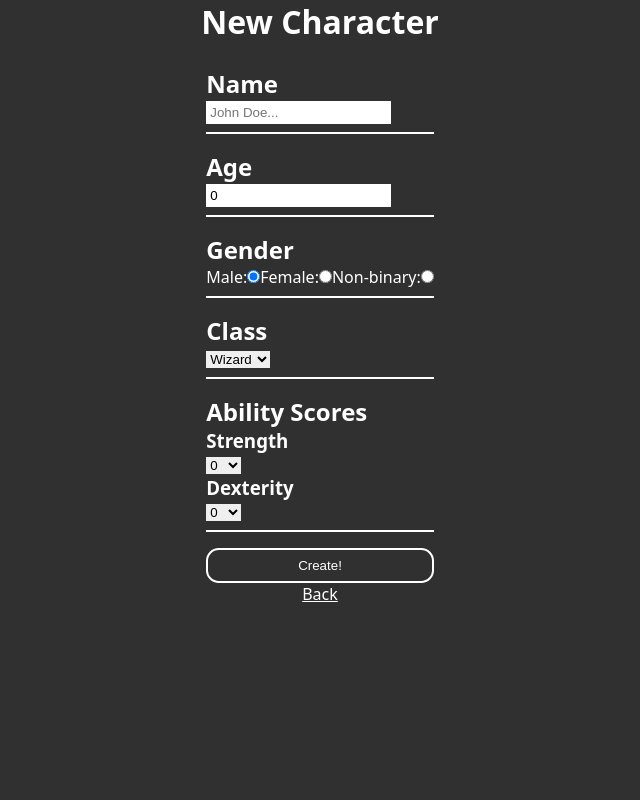
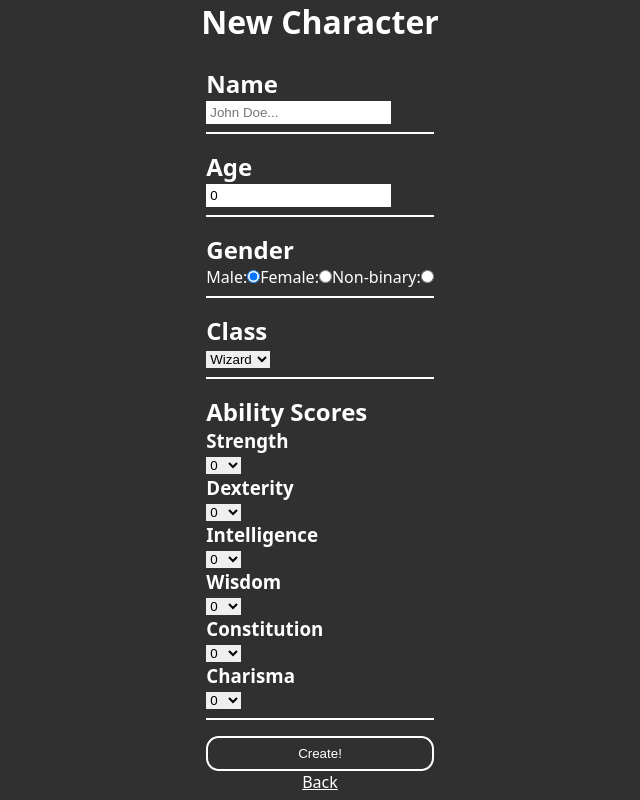
Before and after one commit to f-eighty7/ChasChallenger, a React (Vite) app: page /characters/new in a window 1280 px wide. Shown: the whole page, without its empty margins (320-960 px from the left). Built offline with nearby package versions, Linux system fonts and the light colour scheme.

Commit message:
feat: broke out ability attribute dropdown to component & implemented it

```diff
--- /dev/null
+++ b/src/components/AbilityScoreDropdown.tsx
@@ -0,0 +1,92 @@
+import { useState, ChangeEvent } from "react";
+import { FieldErrors, UseFormRegister } from "react-hook-form";
+import AbilityAttribute from "../types/AbilityAttributes";
+import AbilityScoreOption from "../types/AbilityScoreOption";
+import Character from "../types/Character";
+
+interface Props {
+  abilityScoreAttribute: AbilityAttribute;
+  abilityScoreAllocations: AbilityScoreOption[];
+  setAbilityScoreAllocations: React.Dispatch<
+    React.SetStateAction<AbilityScoreOption[]>
+  >;
+  register: UseFormRegister<Character>;
+  errors: FieldErrors<Character>;
+}
+
+export const AbilityScoreDropdown = ({
+  abilityScoreAttribute,
+  abilityScoreAllocations,
+  setAbilityScoreAllocations,
+  register,
+  errors,
+}: Props) => {
+  const [attributeAbilityScore, setAttributeAbilityScore] = useState(0);
+
+  return (
+    <div id={`${abilityScoreAttribute}-ability-score`}>
+      <label htmlFor={`${abilityScoreAttribute}`}>
+        <h3 className="capitalize">{`${abilityScoreAttribute}`}</h3>
+      </label>
+
+      <select
+        id={`${abilityScoreAttribute}`}
+        value={attributeAbilityScore}
+        {...register(`${abilityScoreAttribute}`, {
+          required: `${abilityScoreAttribute} is required!`,
+          min: {
+            value: 8,
+            message: `${abilityScoreAttribute} is required!`,
+          },
+          onChange: (event: ChangeEvent<HTMLSelectElement>) => {
+            setAbilityScoreAllocations(() => {
+              //Copy array
+              const newArray = [...abilityScoreAllocations];
+
+              //Disable option for selected value
+              const selectedOption = newArray.find(
+                (abilityScore) =>
+                  abilityScore.value == parseInt(event.target.value)
+              );
+              if (selectedOption) selectedOption.avalible = false;
+
+              //Enable option for previous selected value
+              const previousSelected = newArray.find(
+                (abilityScore) => abilityScore.value == attributeAbilityScore
+              );
+              if (previousSelected) previousSelected.avalible = true;
+
+              //Return modified array to setState
+              return newArray;
+            });
+
+            //Update dropdown value to new value
+            setAttributeAbilityScore(parseInt(event.target.value) | 0);
+          },
+        })}
+      >
+        {[
+          <option key={`default${abilityScoreAttribute}`} value={0}>
+            0
+          </option>,
+          ...abilityScoreAllocations.map((abiliyScore) => {
+            return (
+              <option
+                key={abiliyScore.value}
+                value={abiliyScore.value}
+                disabled={!abiliyScore.avalible}
+              >
+                {abiliyScore.value}
+              </option>
+            );
+          }),
+        ]}
+      </select>
+      {errors[`${abilityScoreAttribute}`] && (
+        <p className="capitalize">
+          {errors[`${abilityScoreAttribute}`]?.message}
+        </p>
+      )}
+    </div>
+  );
+};
--- a/src/routes/NewCharacterRoute.tsx
+++ b/src/routes/NewCharacterRoute.tsx
@@ -1,31 +1,11 @@
-import style from "./NewCharacterRoute.module.css";
+import { useState } from "react";
 import { Link } from "react-router-dom";
 import { useForm } from "react-hook-form";
+import style from "./NewCharacterRoute.module.css";
 import Character from "../types/Character";
-import { ChangeEvent, ChangeEventHandler, useState } from "react";
-
-/*
-type Character = {
-    name: string;
-    age: number;
-    gender: string; //should be enum/string literal?
-    class: string; //should be enum/string literal?
-    level: number;
-    hitpoints: number;
-    strength: number;
-    dexterity: number;
-    intelligence: number;
-    wisdom: number;
-    constitution: number;
-    charisma: number;
-    backstory: string;
-    professionName: null; //should be enum/string literal?
-    speciesName: null; //should be enum/string literal?
-    //favorite: bool;
-    //image? (url)
-    //id?
-  };
- */
+import AbilityAttribute from "../types/AbilityAttributes";
+import AbilityScoreOption from "../types/AbilityScoreOption";
+import { AbilityScoreDropdown } from "../components/AbilityScoreDropdown";
 
 const formSubmit = (data: Character) => {
   console.log(data);
@@ -56,15 +36,15 @@ export const NewCharacterRoute = () => {
     },
   });
 
-  // const [abilityScoreAllocations, setAbilityScoreAllocations] =
-  // const [abilityScoreAllocations, setAbilityScoreAllocations] = useState<
-  //   number[]
-  // >([15, 14, 13, 12, 10, 8]);
+  const abilityAttributes: AbilityAttribute[] = [
+    "strength",
+    "dexterity",
+    "intelligence",
+    "wisdom",
+    "constitution",
+    "charisma",
+  ];
 
-  type AbilityScoreOption = {
-    value: number;
-    avalible: boolean;
-  };
   const [abilityScoreAllocations, setAbilityScoreAllocations] = useState<
     AbilityScoreOption[]
   >([
@@ -93,9 +73,6 @@ export const NewCharacterRoute = () => {
       avalible: true,
     },
   ]);
-
-  const [strengthAbilityScore, setStrengthAbilityScore] = useState(0);
-  const [dexterityAbilityScore, setDexterityAbilityScore] = useState(0);
 
   return (
     <main>
@@ -190,130 +167,18 @@ export const NewCharacterRoute = () => {
 
         <div>
           <h2>Ability Scores</h2>
-
-          <div id="strength-ability-score">
-            <label htmlFor="strength">
-              <h3>Strength</h3>
-            </label>
-
-            <select
-              id="strength"
-              value={strengthAbilityScore}
-              {...register("strength", {
-                required: "Strength is required!",
-                min: {
-                  value: 8,
-                  message: "Strength is required!",
-                },
-                onChange: (event: ChangeEvent<HTMLSelectElement>) => {
-                  setAbilityScoreAllocations(() => {
-                    //Copy array
-                    const newArray = [...abilityScoreAllocations];
-
-                    //Disable option for selected value
-                    const selectedOption = newArray.find(
-                      (abilityScore) =>
-                        abilityScore.value == parseInt(event.target.value)
-                    );
-                    if (selectedOption) selectedOption.avalible = false;
-
-                    //Enable option for previous selected value
-                    const previousSelected = newArray.find(
-                      (abilityScore) =>
-                        abilityScore.value == strengthAbilityScore
-                    );
-                    if (previousSelected) previousSelected.avalible = true;
-
-                    //Return modified array to setState
-                    return newArray;
-                  });
-
-                  //Update dropdown value to new value
-                  setStrengthAbilityScore(parseInt(event.target.value) | 0);
-                },
-              })}
-            >
-              {[
-                <option key={"defaultStrength"} value={0}>
-                  0
-                </option>,
-                ...abilityScoreAllocations.map((abiliyScore) => {
-                  return (
-                    <option
-                      key={abiliyScore.value}
-                      value={abiliyScore.value}
-                      disabled={!abiliyScore.avalible}
-                    >
-                      {abiliyScore.value}
-                    </option>
-                  );
-                }),
-              ]}
-            </select>
-            {errors.strength && <p>{errors.strength.message}</p>}
-          </div>
-
-          <div id="dexterity-ability-score">
-            <label htmlFor="dexterity">
-              <h3>Dexterity</h3>
-            </label>
-
-            <select
-              id="dexterity"
-              value={dexterityAbilityScore}
-              {...register("dexterity", {
-                required: "Dexterity is required!",
-                min: {
-                  value: 8,
-                  message: "Dexterity is required!",
-                },
-                onChange: (event: ChangeEvent<HTMLSelectElement>) => {
-                  setAbilityScoreAllocations(() => {
-                    //Copy array
-                    const newArray = [...abilityScoreAllocations];
-
-                    //Disable option for selected value
-                    const selectedOption = newArray.find(
-                      (abilityScore) =>
-                        abilityScore.value == parseInt(event.target.value)
-                    );
-                    if (selectedOption) selectedOption.avalible = false;
-
-                    //Enable option for previous selected value
-                    const previousSelected = newArray.find(
-                      (abilityScore) =>
-                        abilityScore.value == dexterityAbilityScore
-                    );
-                    if (previousSelected) previousSelected.avalible = true;
-
-                    //Return modified array to setState
-                    return newArray;
-                  });
-
-                  //Update dropdown value to new value
-                  setDexterityAbilityScore(parseInt(event.target.value) | 0);
-                },
-              })}
-            >
-              {[
-                <option key={"defaultDexterity"} value={0}>
-                  0
-                </option>,
-                ...abilityScoreAllocations.map((abiliyScore) => {
-                  return (
-                    <option
-                      key={abiliyScore.value}
-                      value={abiliyScore.value}
-                      disabled={!abiliyScore.avalible}
-                    >
-                      {abiliyScore.value}
-                    </option>
-                  );
-                }),
-              ]}
-            </select>
-            {errors.dexterity && <p>{errors.dexterity.message}</p>}
-          </div>
+          {abilityAttributes.map((abilityAttribute: AbilityAttribute) => {
+            return (
+              <AbilityScoreDropdown
+                key={abilityAttribute}
+                abilityScoreAttribute={abilityAttribute}
+                abilityScoreAllocations={abilityScoreAllocations}
+                setAbilityScoreAllocations={setAbilityScoreAllocations}
+                register={register}
+                errors={errors}
+              />
+            );
+          })}
         </div>
 
         <button type="submit">Create!</button>
--- /dev/null
+++ b/src/types/AbilityAttributes.ts
@@ -0,0 +1,9 @@
+type AbilityAttribute =
+  | "strength"
+  | "dexterity"
+  | "intelligence"
+  | "wisdom"
+  | "constitution"
+  | "charisma";
+
+  export default AbilityAttribute;
--- /dev/null
+++ b/src/types/AbilityScoreOption.ts
@@ -0,0 +1,6 @@
+type AbilityScoreOption = {
+    value: number;
+    avalible: boolean;
+  };
+
+export default AbilityScoreOption;
```
